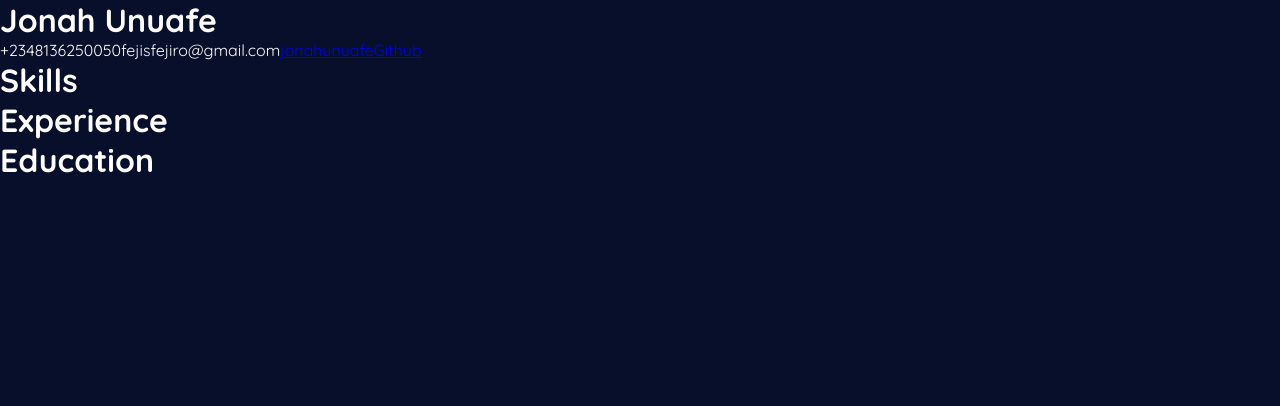
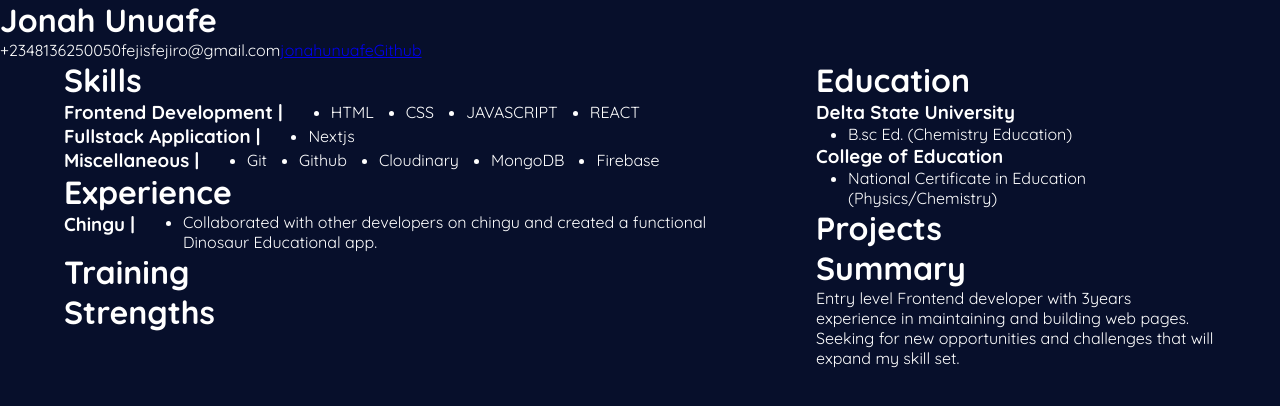
Before and after one commit to jonahunuafe/portfolio-react, a React (Vite) app: page /resume in a window 1280 px wide. Shown: the top 406 px of the page. Built offline with nearby package versions, Linux system fonts and the light colour scheme.

Commit message:
styling resume

```diff
--- a/src/components/Resume/Resume.jsx
+++ b/src/components/Resume/Resume.jsx
@@ -4,7 +4,7 @@ import { Link } from 'react-router-dom';
 
 function MyResume() {
   return (
-    <div>
+    <>
         <header className={classes.header}>
             <h1>Jonah Unuafe</h1>
             <div className={classes.contactInfo}>
@@ -20,24 +20,87 @@ function MyResume() {
                 </span>
             </div>
         </header>
-        <div className={classes.rightSide}>
+        <div className={classes.resume}>
+            <div className={classes.leftSide}>
                 <div>
                     <h1>Skills</h1>
+                    <div className={classes.mainSkills}>
+                        <h3>Frontend Development |</h3>
+                        <ul>
+                            <li>HTML</li>
+                            <li>CSS</li>
+                            <li>JAVASCRIPT</li>
+                            <li>REACT</li>
+                        </ul>
+                    </div>
+                    <div className={classes.mainSkills}>
+                        <h3>Fullstack Application |</h3>
+                        <ul>
+                            <li>Nextjs</li>
+                        </ul>
+                    </div>
+                    <div className={classes.mainSkills}>
+                        <h3>Miscellaneous |</h3>
+                        <ul>
+                            <li>Git</li>
+                            <li>Github</li>
+                            <li>Cloudinary</li>
+                            <li>MongoDB</li>
+                            <li>Firebase</li>
+                        </ul>
+                    </div>
                 </div>
                 <div>
                     <h1>Experience</h1>
+                    <div className={classes.mainSkills}>
+                        <h3>Chingu |</h3>
+                        <ul>
+                            <li>
+                                Collaborated with other developers on chingu and created a
+                                functional <br/> Dinosaur Educational app.
+                            </li>
+                        </ul>
+                    </div>
+                </div>
+                <div>
+                    <h1>Training</h1>
+                </div>
+                <div>
+                    <h1>Strengths</h1>
                 </div>
 
             </div>
-        <div className={classes.leftSide}>
+            <div className={classes.rightSide}>
                 <div>
                     <h1>Education</h1>
+                    <div className={classes.edu}>
+                        <h3>Delta State University</h3>
+                        <ul>
+                            <li>B.sc Ed. (Chemistry Education)</li>
+                        </ul>
+                    </div>
+                    <div className={classes.edu}>
+                        <h3>College of Education</h3>
+                        <ul>
+                            <li>National Certificate in Education <br/>(Physics/Chemistry)</li>
+                        </ul>
+                    </div>
                 </div>
                 <div>
-                <h1></h1>
+                    <h1>Projects</h1>
+                </div>
+                <div className={classes.summary}>
+                    <h1>Summary</h1>
+                    <p>
+                        Entry level Frontend developer with 3years experience in maintaining and
+                        building web pages. Seeking for new opportunities and challenges that
+                        will expand my skill set.
+                    </p>
+                </div>
+
             </div>
         </div>
-    </div>
+    </>
   )
 }
 
--- a/src/components/Resume/Resume.module.css
+++ b/src/components/Resume/Resume.module.css
@@ -0,0 +1,45 @@
+.resume {
+    display: flex;
+    flex-direction: column;
+    width: 90%;
+    margin: auto;
+    /* outline: 1px solid red; */
+}
+
+.mainSkills {
+    display: flex;
+    flex-direction: column;
+}
+
+.mainSkills ul {
+    display: flex;
+    align-items: center;
+    flex-wrap: wrap;
+    column-gap: 2rem;
+    row-gap: 1rem;
+    margin: auto auto auto 2rem;
+}
+
+.edu ul {
+    margin: auto auto auto 2rem;
+}
+
+@media(min-width: 768px) {
+    .resume {
+        flex-direction: row;
+        justify-content: space-between;
+    }
+
+    .mainSkills {
+        flex-direction: row;
+        gap: 3rem;
+    }
+
+    .mainSkills ul {
+        margin: 0rem;
+    }
+
+    .summary p {
+        width: 400px;
+     }
+}
```
Lines whose indentation alone changed are shown as unchanged.
